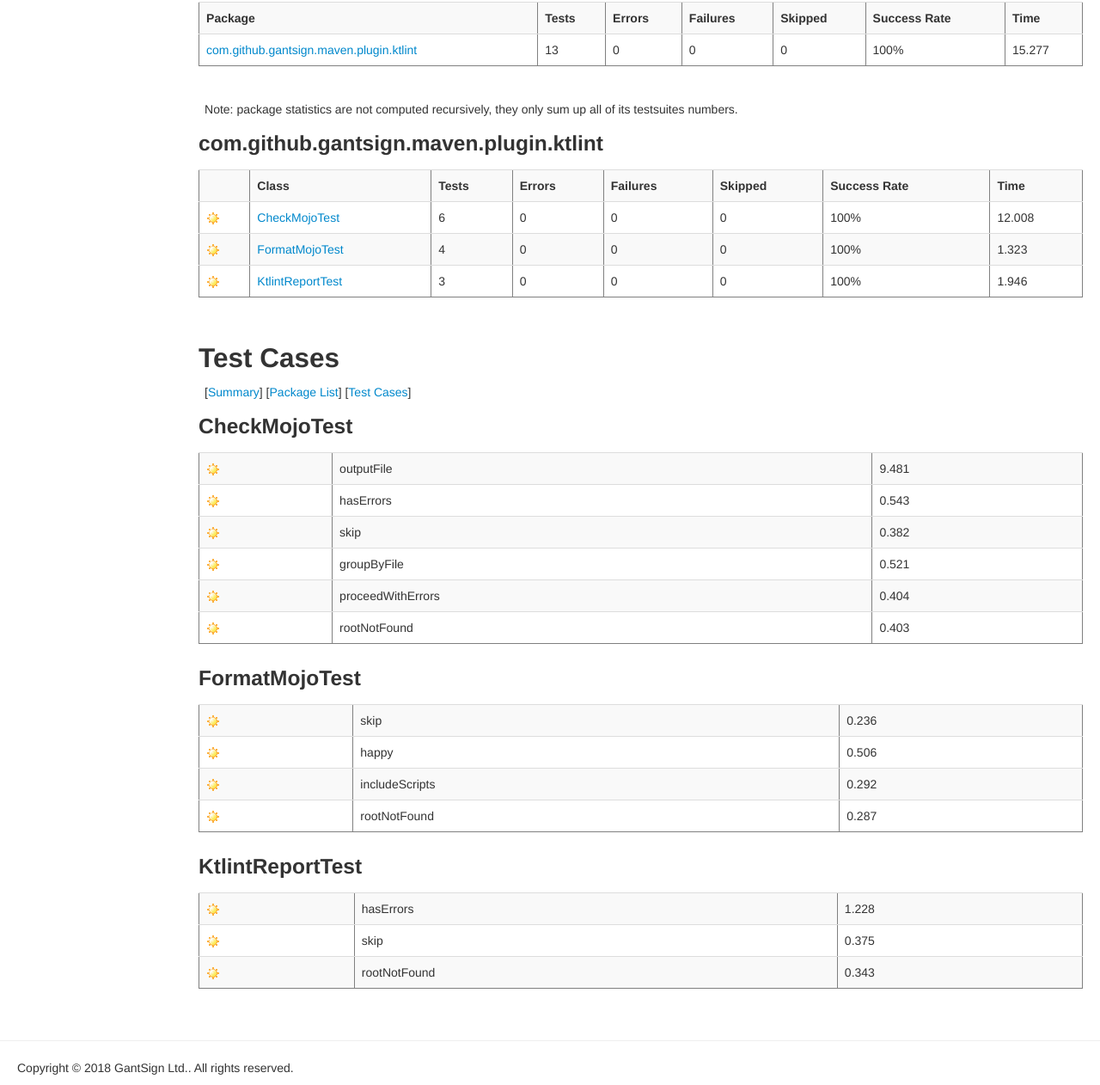
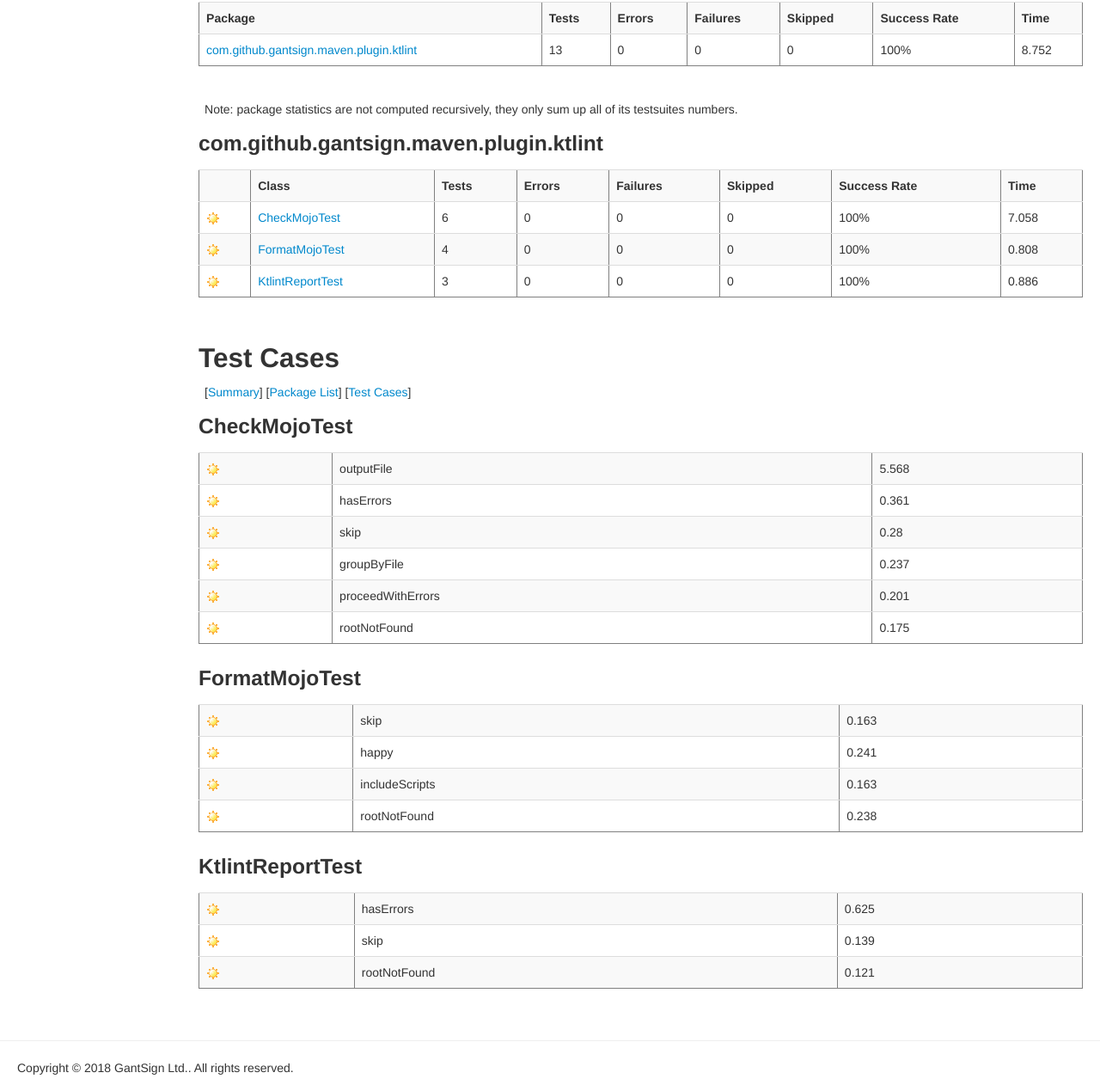
Before and after one commit to gantsign/ktlint-maven-plugin, a plain HTML site: page surefire-report.html in a window 1280 px wide. Shown: the part 569-1831 px from the top of the page at 86% size. Drawn offline with Linux system fonts and the light colour scheme.

Commit message:
Creating site for 0.9.0-SNAPSHOT

```diff
--- a/surefire-report.html
+++ b/surefire-report.html
@@ -182,7 +182,7 @@ function toggleDisplay(elementId) {
 <td>0</td>
 <td>0</td>
 <td>100%</td>
-<td>15.277</td></tr></table><br />
+<td>8.752</td></tr></table><br />
 <p>Note: failures are anticipated and checked for with assertions while errors are unanticipated.</p><br /></div>
 <div class="section">
 <h2><a name="Package_List"></a>Package List</h2><a name="Package_List"></a>
@@ -203,7 +203,7 @@ function toggleDisplay(elementId) {
 <td>0</td>
 <td>0</td>
 <td>100%</td>
-<td>15.277</td></tr></table><br />
+<td>8.752</td></tr></table><br />
 <p>Note: package statistics are not computed recursively, they only sum up all of its testsuites numbers.</p>
 <div class="section">
 <h3><a name="com.github.gantsign.maven.plugin.ktlint"></a>com.github.gantsign.maven.plugin.ktlint</h3><a name="com.github.gantsign.maven.plugin.ktlint"></a>
@@ -225,7 +225,7 @@ function toggleDisplay(elementId) {
 <td>0</td>
 <td>0</td>
 <td>100%</td>
-<td>12.008</td></tr>
+<td>7.058</td></tr>
 <tr class="a">
 <td><a href="#com.github.gantsign.maven.plugin.ktlint.FormatMojoTest"><img src="images/icon_success_sml.gif" alt="" /></a></td>
 <td><a href="#com.github.gantsign.maven.plugin.ktlint.FormatMojoTest">FormatMojoTest</a></td>
@@ -234,7 +234,7 @@ function toggleDisplay(elementId) {
 <td>0</td>
 <td>0</td>
 <td>100%</td>
-<td>1.323</td></tr>
+<td>0.808</td></tr>
 <tr class="b">
 <td><a href="#com.github.gantsign.maven.plugin.ktlint.KtlintReportTest"><img src="images/icon_success_sml.gif" alt="" /></a></td>
 <td><a href="#com.github.gantsign.maven.plugin.ktlint.KtlintReportTest">KtlintReportTest</a></td>
@@ -243,7 +243,7 @@ function toggleDisplay(elementId) {
 <td>0</td>
 <td>0</td>
 <td>100%</td>
-<td>1.946</td></tr></table></div><br /></div>
+<td>0.886</td></tr></table></div><br /></div>
 <div class="section">
 <h2><a name="Test_Cases"></a>Test Cases</h2><a name="Test_Cases"></a>
 <p>[<a href="#Summary">Summary</a>] [<a href="#Package_List">Package List</a>] [<a href="#Test_Cases">Test Cases</a>]</p>
@@ -253,61 +253,61 @@ function toggleDisplay(elementId) {
 <tr class="a">
 <td><img src="images/icon_success_sml.gif" alt="" /></td>
 <td><a name="TC_com.github.gantsign.maven.plugin.ktlint.CheckMojoTest.outputFile"></a>outputFile</td>
-<td>9.481</td></tr>
+<td>5.568</td></tr>
 <tr class="b">
 <td><img src="images/icon_success_sml.gif" alt="" /></td>
 <td><a name="TC_com.github.gantsign.maven.plugin.ktlint.CheckMojoTest.hasErrors"></a>hasErrors</td>
-<td>0.543</td></tr>
+<td>0.361</td></tr>
 <tr class="a">
 <td><img src="images/icon_success_sml.gif" alt="" /></td>
 <td><a name="TC_com.github.gantsign.maven.plugin.ktlint.CheckMojoTest.skip"></a>skip</td>
-<td>0.382</td></tr>
+<td>0.28</td></tr>
 <tr class="b">
 <td><img src="images/icon_success_sml.gif" alt="" /></td>
 <td><a name="TC_com.github.gantsign.maven.plugin.ktlint.CheckMojoTest.groupByFile"></a>groupByFile</td>
-<td>0.521</td></tr>
+<td>0.237</td></tr>
 <tr class="a">
 <td><img src="images/icon_success_sml.gif" alt="" /></td>
 <td><a name="TC_com.github.gantsign.maven.plugin.ktlint.CheckMojoTest.proceedWithErrors"></a>proceedWithErrors</td>
-<td>0.404</td></tr>
+<td>0.201</td></tr>
 <tr class="b">
 <td><img src="images/icon_success_sml.gif" alt="" /></td>
 <td><a name="TC_com.github.gantsign.maven.plugin.ktlint.CheckMojoTest.rootNotFound"></a>rootNotFound</td>
-<td>0.403</td></tr></table></div>
+<td>0.175</td></tr></table></div>
 <div class="section">
 <h3><a name="FormatMojoTest"></a>FormatMojoTest</h3><a name="com.github.gantsign.maven.plugin.ktlint.FormatMojoTest"></a>
 <table border="1" class="table table-striped">
 <tr class="a">
 <td><img src="images/icon_success_sml.gif" alt="" /></td>
 <td><a name="TC_com.github.gantsign.maven.plugin.ktlint.FormatMojoTest.skip"></a>skip</td>
-<td>0.236</td></tr>
+<td>0.163</td></tr>
 <tr class="b">
 <td><img src="images/icon_success_sml.gif" alt="" /></td>
 <td><a name="TC_com.github.gantsign.maven.plugin.ktlint.FormatMojoTest.happy"></a>happy</td>
-<td>0.506</td></tr>
+<td>0.241</td></tr>
 <tr class="a">
 <td><img src="images/icon_success_sml.gif" alt="" /></td>
 <td><a name="TC_com.github.gantsign.maven.plugin.ktlint.FormatMojoTest.includeScripts"></a>includeScripts</td>
-<td>0.292</td></tr>
+<td>0.163</td></tr>
 <tr class="b">
 <td><img src="images/icon_success_sml.gif" alt="" /></td>
 <td><a name="TC_com.github.gantsign.maven.plugin.ktlint.FormatMojoTest.rootNotFound"></a>rootNotFound</td>
-<td>0.287</td></tr></table></div>
+<td>0.238</td></tr></table></div>
 <div class="section">
 <h3><a name="KtlintReportTest"></a>KtlintReportTest</h3><a name="com.github.gantsign.maven.plugin.ktlint.KtlintReportTest"></a>
 <table border="1" class="table table-striped">
 <tr class="a">
 <td><img src="images/icon_success_sml.gif" alt="" /></td>
 <td><a name="TC_com.github.gantsign.maven.plugin.ktlint.KtlintReportTest.hasErrors"></a>hasErrors</td>
-<td>1.228</td></tr>
+<td>0.625</td></tr>
 <tr class="b">
 <td><img src="images/icon_success_sml.gif" alt="" /></td>
 <td><a name="TC_com.github.gantsign.maven.plugin.ktlint.KtlintReportTest.skip"></a>skip</td>
-<td>0.375</td></tr>
+<td>0.139</td></tr>
 <tr class="a">
 <td><img src="images/icon_success_sml.gif" alt="" /></td>
 <td><a name="TC_com.github.gantsign.maven.plugin.ktlint.KtlintReportTest.rootNotFound"></a>rootNotFound</td>
-<td>0.343</td></tr></table></div><br /></div>
+<td>0.121</td></tr></table></div><br /></div>
                   </div>
             </div>
           </div>
```
Also changed, not shown: dependencies.html (+18 -18 lines), jacoco/jacoco-sessions.html (+1 -1 lines), jacoco/jacoco.xml (+1 -1 lines).
